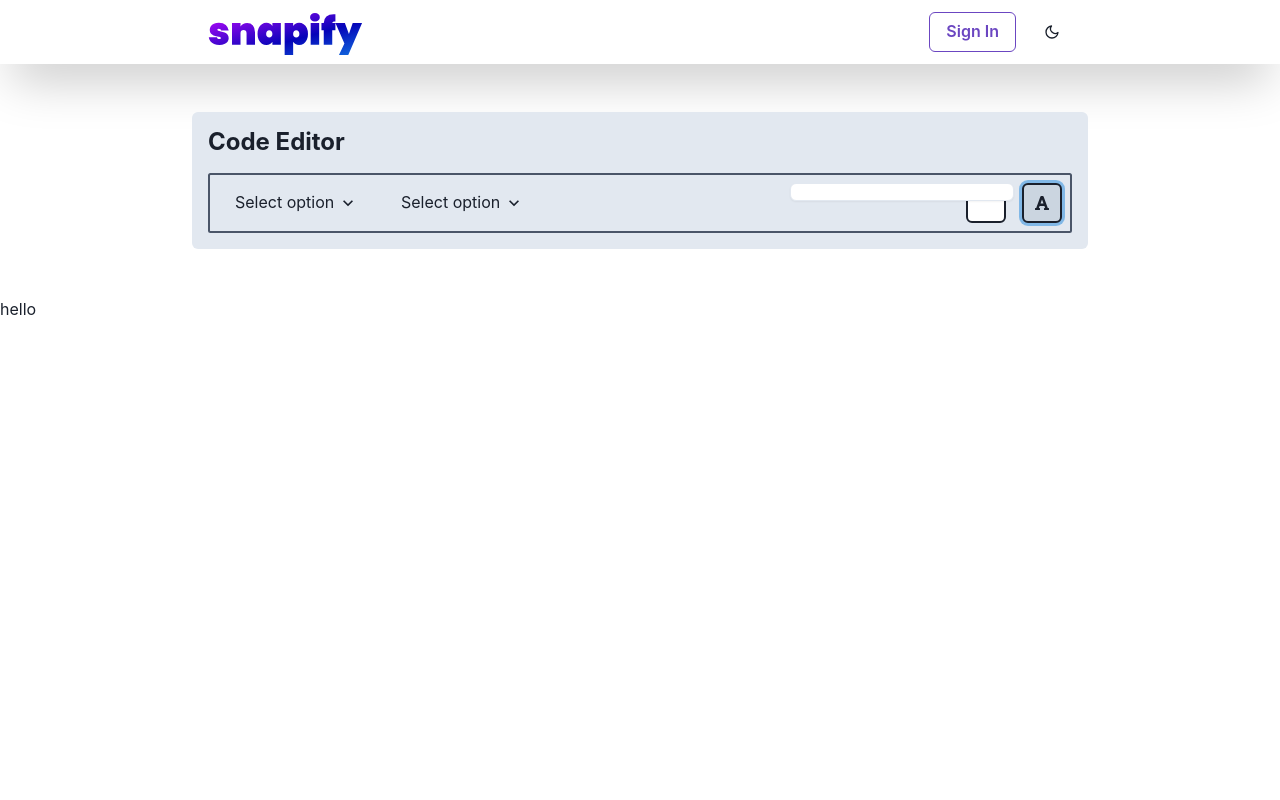
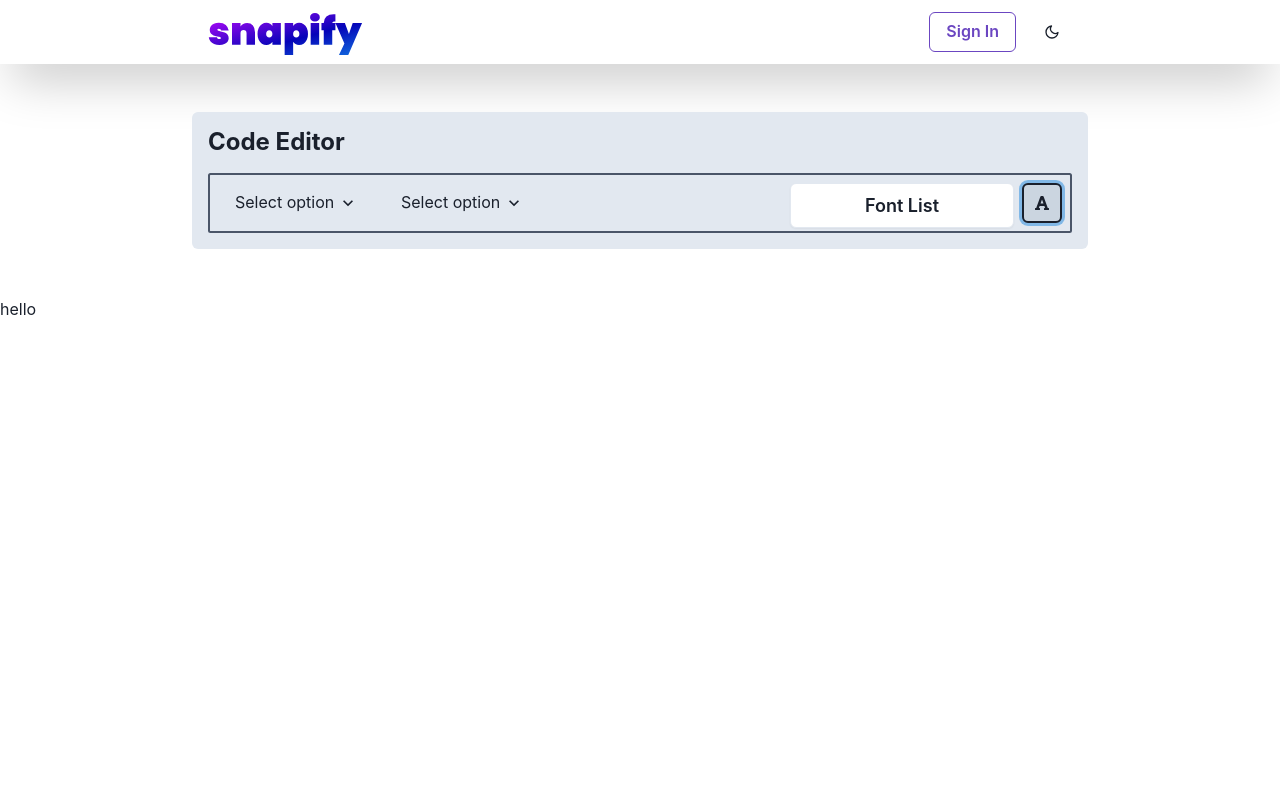
Before and after one commit to faustinozanetto/snappy, a Next.js app: page / in a window 1280 px wide. Both pictures are taken after a click on the button 1042 px from the left and 202 px from the top of the page. Shown: the top 800 px of the page. Built offline with nearby package versions, Linux system fonts and the light colour scheme.

Commit message:
Started working on font customization.

```diff
--- a/src/components/editor/toolbar/editor/background/EditorBackground.tsx
+++ b/src/components/editor/toolbar/editor/background/EditorBackground.tsx
@@ -28,8 +28,8 @@ export const EditorBackground: React.FC<EditorBackgroundProps> = ({}) => {
   const backgroundColor = useSelector(selectBackgroundColor);
 
   return (
-    <Tooltip>
-      <Menu isLazy placement='left-start'>
+    <Menu placement='left-start'>
+      <Tooltip label='Background' aria-label='Background Customization'>
         <MenuButton
           as={Button}
           aria-label='Background Customization'
@@ -39,23 +39,20 @@ export const EditorBackground: React.FC<EditorBackgroundProps> = ({}) => {
           _active={{ bg: backgroundColor }}
           border='2px solid'
         />
+      </Tooltip>
       <MenuList>
         {/* Color && Image Buttons */}
         <MenuGroup>
           <HStack justify='center' px={4}>
             <Button
               width='50%'
-                onClick={() =>
-                  dispatch(setBackgroundType(BackgroundType.COLOR))
-                }
+              onClick={() => dispatch(setBackgroundType(BackgroundType.COLOR))}
             >
               Color
             </Button>
             <Button
               width='50%'
-                onClick={() =>
-                  dispatch(setBackgroundType(BackgroundType.IMAGE))
-                }
+              onClick={() => dispatch(setBackgroundType(BackgroundType.IMAGE))}
             >
               Image
             </Button>
@@ -68,6 +65,5 @@ export const EditorBackground: React.FC<EditorBackgroundProps> = ({}) => {
         </MenuGroup>
       </MenuList>
     </Menu>
-    </Tooltip>
   );
 };
--- a/src/components/editor/toolbar/editor/font/EditorFont.tsx
+++ b/src/components/editor/toolbar/editor/font/EditorFont.tsx
@@ -2,8 +2,14 @@ import {
   Menu,
   MenuButton,
   Button,
+  Text,
   MenuList,
   IconButton,
+  Tooltip,
+  VStack,
+  MenuGroup,
+  MenuDivider,
+  Divider,
 } from '@chakra-ui/react';
 import React from 'react';
 import { FaFont } from 'react-icons/fa';
@@ -12,14 +18,30 @@ interface EditorFontProps {}
 
 export const EditorFont: React.FC<EditorFontProps> = ({}) => {
   return (
-    <Menu isLazy placement='left-start'>
-      <MenuButton
-        as={IconButton}
-        icon={<FaFont />}
-        aria-label='Background Customization'
-        border='2px solid'
-      />
-      <MenuList></MenuList>
+    <Menu placement='left-start'>
+      <Tooltip label='Fonts' aria-label='Background Customization'>
+        <MenuButton
+          as={IconButton}
+          icon={
+            <span>
+              <FaFont />
+            </span>
+          }
+          aria-label='Background Customization'
+          border='2px solid'
+        />
+      </Tooltip>
+      <MenuList>
+        <MenuGroup>
+          <VStack px={4}>
+            {/* Sub heading */}
+            <Text as='h2' fontWeight={600} fontSize='lg'>
+              Font List
+            </Text>
+            {/* Font list. */}
+          </VStack>
+        </MenuGroup>
+      </MenuList>
     </Menu>
   );
 };
```
Lines whose indentation alone changed are shown as unchanged.
